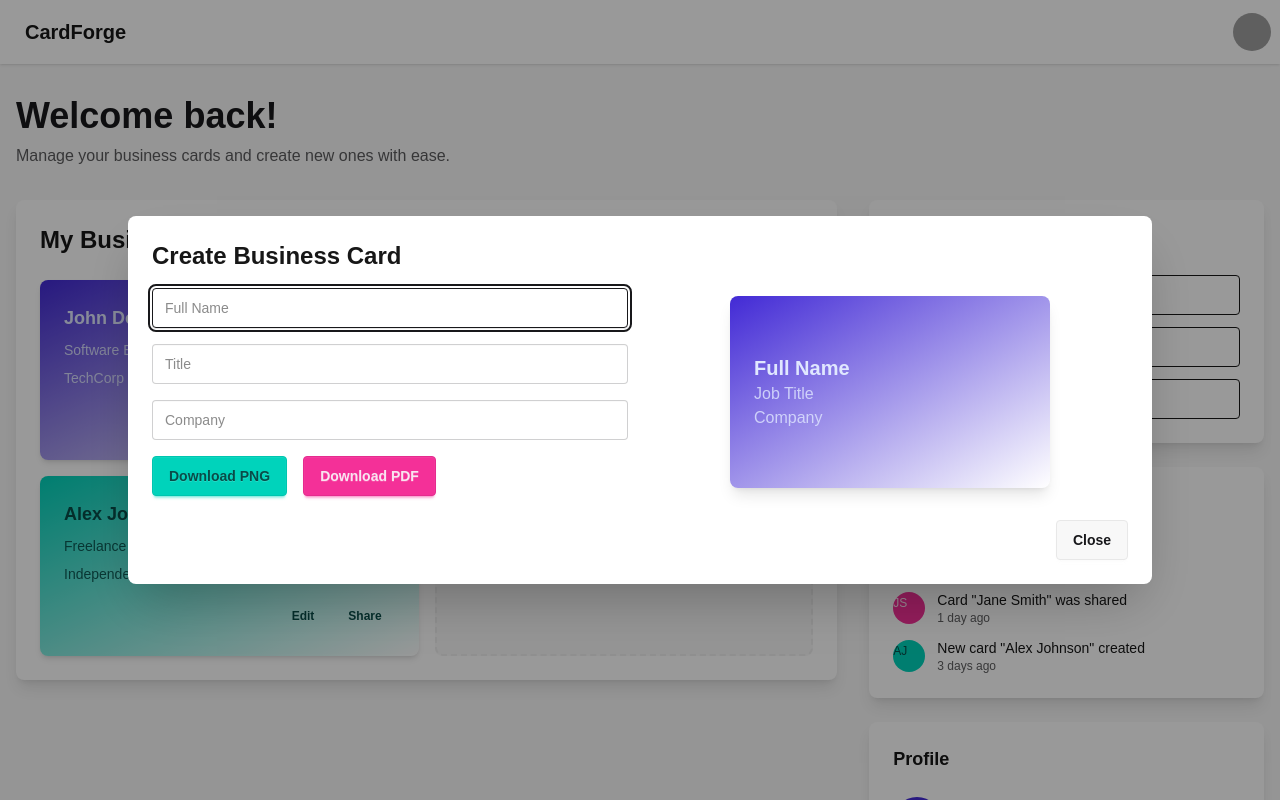
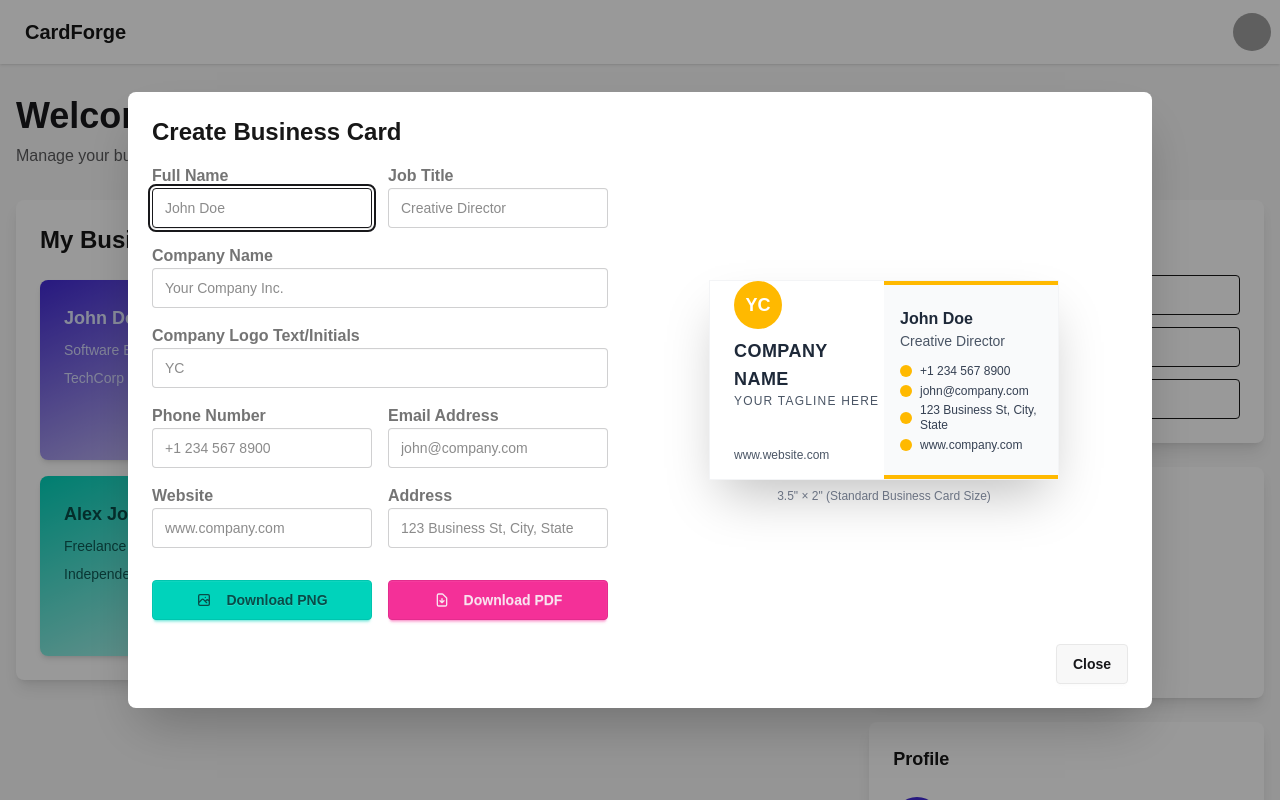
Before and after one commit to Jawamegamind/CardForge, a Next.js app in the folder card-forge/: page /dashboard in a window 1280 px wide. Both pictures are taken after a click on the button "New Card". Shown: the top 800 px of the page. Built offline with nearby package versions, Linux system fonts and the light colour scheme; no server answers; grey boxes are pictures that could not be loaded.

Commit message:
Created new base template for professional cards

```diff
--- a/card-forge/app/_components/createCardForm.tsx
+++ b/card-forge/app/_components/createCardForm.tsx
@@ -4,13 +4,42 @@ import { useRef, useState } from 'react'
 import html2canvas from 'html2canvas'
 import jsPDF from 'jspdf'
 
+interface CardData {
+  name: string
+  title: string
+  company: string
+  phone: string
+  email: string
+  website: string
+  address: string
+  logoText: string
+}
+
 export default function CreateCardForm() {
-  const [formData, setFormData] = useState({ name: '', title: '', company: '' })
+  const [formData, setFormData] = useState<CardData>({
+    name: '',
+    title: '',
+    company: '',
+    phone: '',
+    email: '',
+    website: '',
+    address: '',
+    logoText: ''
+  })
   const cardRef = useRef<HTMLDivElement>(null)
+
+  const handleInputChange = (field: keyof CardData, value: string) => {
+    setFormData({ ...formData, [field]: value })
+  }
 
   const handleDownloadImage = async () => {
     if (cardRef.current) {
-      const canvas = await html2canvas(cardRef.current)
+      const canvas = await html2canvas(cardRef.current, {
+        backgroundColor: '#ffffff',
+        scale: 3,
+        width: 350,
+        height: 200
+      })
       const link = document.createElement('a')
       link.download = 'business_card.png'
       link.href = canvas.toDataURL()
@@ -20,52 +49,230 @@ export default function CreateCardForm() {
 
   const handleDownloadPDF = async () => {
     if (cardRef.current) {
-      const canvas = await html2canvas(cardRef.current)
+      const canvas = await html2canvas(cardRef.current, {
+        backgroundColor: '#ffffff',
+        scale: 3,
+        width: 350,
+        height: 200
+      })
       const imgData = canvas.toDataURL('image/png')
-      const pdf = new jsPDF()
-      pdf.addImage(imgData, 'PNG', 10, 10, 190, 90)
+      const pdf = new jsPDF('landscape', 'mm', [89, 51]) // Standard business card size
+      pdf.addImage(imgData, 'PNG', 0, 0, 89, 51)
       pdf.save('business_card.pdf')
     }
   }
 
   return (
-    <div className="flex flex-col lg:flex-row gap-6">
+    <div className="flex flex-col lg:flex-row gap-8">
       {/* Form */}
       <div className="flex-1 space-y-4">
+        <div className="grid grid-cols-1 md:grid-cols-2 gap-4">
+          <div>
+            <label className="label">
+              <span className="label-text font-semibold">Full Name</span>
+            </label>
             <input
               className="input input-bordered w-full"
-          placeholder="Full Name"
+              placeholder="John Doe"
               value={formData.name}
-          onChange={(e) => setFormData({ ...formData, name: e.target.value })}
+              onChange={(e) => handleInputChange('name', e.target.value)}
             />
+          </div>
+
+          <div>
+            <label className="label">
+              <span className="label-text font-semibold">Job Title</span>
+            </label>
             <input
               className="input input-bordered w-full"
-          placeholder="Title"
+              placeholder="Creative Director"
               value={formData.title}
-          onChange={(e) => setFormData({ ...formData, title: e.target.value })}
+              onChange={(e) => handleInputChange('title', e.target.value)}
             />
+          </div>
+        </div>
+
+        <div>
+          <label className="label">
+            <span className="label-text font-semibold">Company Name</span>
+          </label>
           <input
             className="input input-bordered w-full"
-          placeholder="Company"
+            placeholder="Your Company Inc."
             value={formData.company}
-          onChange={(e) => setFormData({ ...formData, company: e.target.value })}
+            onChange={(e) => handleInputChange('company', e.target.value)}
           />
+        </div>
 
-        <div className="flex gap-4">
-          <button onClick={handleDownloadImage} className="btn btn-accent">Download PNG</button>
-          <button onClick={handleDownloadPDF} className="btn btn-secondary">Download PDF</button>
+        <div>
+          <label className="label">
+            <span className="label-text font-semibold">Company Logo Text/Initials</span>
+          </label>
+          <input
+            className="input input-bordered w-full"
+            placeholder="YC"
+            value={formData.logoText}
+            onChange={(e) => handleInputChange('logoText', e.target.value)}
+          />
+        </div>
+
+        <div className="grid grid-cols-1 md:grid-cols-2 gap-4">
+          <div>
+            <label className="label">
+              <span className="label-text font-semibold">Phone Number</span>
+            </label>
+            <input
+              className="input input-bordered w-full"
+              placeholder="+1 234 567 8900"
+              value={formData.phone}
+              onChange={(e) => handleInputChange('phone', e.target.value)}
+            />
+          </div>
+
+          <div>
+            <label className="label">
+              <span className="label-text font-semibold">Email Address</span>
+            </label>
+            <input
+              className="input input-bordered w-full"
+              placeholder="john@company.com"
+              value={formData.email}
+              onChange={(e) => handleInputChange('email', e.target.value)}
+            />
+          </div>
+        </div>
+
+        <div className="grid grid-cols-1 md:grid-cols-2 gap-4">
+          <div>
+            <label className="label">
+              <span className="label-text font-semibold">Website</span>
+            </label>
+            <input
+              className="input input-bordered w-full"
+              placeholder="www.company.com"
+              value={formData.website}
+              onChange={(e) => handleInputChange('website', e.target.value)}
+            />
+          </div>
+
+          <div>
+            <label className="label">
+              <span className="label-text font-semibold">Address</span>
+            </label>
+            <input
+              className="input input-bordered w-full"
+              placeholder="123 Business St, City, State"
+              value={formData.address}
+              onChange={(e) => handleInputChange('address', e.target.value)}
+            />
+          </div>
+        </div>
+
+        <div className="flex gap-4 pt-4">
+          <button onClick={handleDownloadImage} className="btn btn-accent flex-1">
+            <svg className="w-4 h-4 mr-2" fill="none" stroke="currentColor" viewBox="0 0 24 24">
+              <path strokeLinecap="round" strokeLinejoin="round" strokeWidth={2} d="M4 16l4.586-4.586a2 2 0 012.828 0L16 16m-2-2l1.586-1.586a2 2 0 012.828 0L20 14m-6-6h.01M6 20h12a2 2 0 002-2V6a2 2 0 00-2-2H6a2 2 0 00-2 2v12a2 2 0 002 2z" />
+            </svg>
+            Download PNG
+          </button>
+          <button onClick={handleDownloadPDF} className="btn btn-secondary flex-1">
+            <svg className="w-4 h-4 mr-2" fill="none" stroke="currentColor" viewBox="0 0 24 24">
+              <path strokeLinecap="round" strokeLinejoin="round" strokeWidth={2} d="M12 10v6m0 0l-3-3m3 3l3-3m2 8H7a2 2 0 01-2-2V5a2 2 0 012-2h5.586a1 1 0 01.707.293l5.414 5.414a1 1 0 01.293.707V19a2 2 0 01-2 2z" />
+            </svg>
+            Download PDF
+          </button>
         </div>
       </div>
 
       {/* Preview */}
-      <div className="flex-1 flex items-center justify-center">
+      <div className="flex-1 flex items-center justify-center p-4">
+        <div className="relative">
+          {/* Business Card */}
           <div
             ref={cardRef}
-          className="card bg-gradient-to-br from-primary to-primary-focus text-primary-content p-6 w-80 h-48 shadow-lg flex flex-col justify-center"
+            className="bg-white shadow-2xl border border-gray-100"
+            style={{
+              width: '350px',
+              height: '200px',
+              fontFamily: 'Arial, sans-serif'
+            }}
           >
-          <h2 className="text-xl font-bold">{formData.name || 'Full Name'}</h2>
-          <p className="opacity-80">{formData.title || 'Job Title'}</p>
-          <p className="opacity-80">{formData.company || 'Company'}</p>
+            {/* Front Side */}
+            <div className="w-full h-full flex relative overflow-hidden">
+              {/* Left Section - Company Info */}
+              <div className="w-1/2 bg-white flex flex-col justify-center pl-6 relative">
+                {/* Company Logo/Text */}
+                <div className="mb-4">
+                  <div className="inline-flex items-center justify-center w-12 h-12 bg-amber-400 rounded-full mb-2">
+                    <span className="text-white font-bold text-lg">
+                      {formData.logoText || 'YC'}
+                    </span>
+                  </div>
+                  <div>
+                    <h3 className="text-lg font-bold text-gray-800 tracking-wide">
+                      {formData.company || 'COMPANY NAME'}
+                    </h3>
+                    <p className="text-xs text-gray-600 tracking-widest">
+                      YOUR TAGLINE HERE
+                    </p>
+                  </div>
+                </div>
+
+                {/* Website */}
+                <div className="text-xs text-gray-600 mt-auto mb-4">
+                  {formData.website || 'www.website.com'}
+                </div>
+              </div>
+
+              {/* Right Section - Contact Info */}
+              <div className="w-1/2 bg-gray-50 flex flex-col justify-center px-4 relative">
+                {/* Top accent line */}
+                <div className="absolute top-0 left-0 w-full h-1 bg-amber-400"></div>
+
+                {/* Contact Information */}
+                <div className="space-y-2">
+                  <div className="mb-3">
+                    <h2 className="text-base font-bold text-gray-800">
+                      {formData.name || 'John Doe'}
+                    </h2>
+                    <p className="text-sm text-gray-600">
+                      {formData.title || 'Creative Director'}
+                    </p>
+                  </div>
+
+                  {/* Contact Details */}
+                  <div className="space-y-1 text-xs text-gray-700">
+                    <div className="flex items-center space-x-2">
+                      <div className="w-3 h-3 bg-amber-400 rounded-full flex-shrink-0"></div>
+                      <span>{formData.phone || '+1 234 567 8900'}</span>
+                    </div>
+                    <div className="flex items-center space-x-2">
+                      <div className="w-3 h-3 bg-amber-400 rounded-full flex-shrink-0"></div>
+                      <span>{formData.email || 'john@company.com'}</span>
+                    </div>
+                    <div className="flex items-center space-x-2">
+                      <div className="w-3 h-3 bg-amber-400 rounded-full flex-shrink-0"></div>
+                      <span className="text-xs leading-tight">
+                        {formData.address || '123 Business St, City, State'}
+                      </span>
+                    </div>
+                    <div className="flex items-center space-x-2">
+                      <div className="w-3 h-3 bg-amber-400 rounded-full flex-shrink-0"></div>
+                      <span>{formData.website || 'www.company.com'}</span>
+                    </div>
+                  </div>
+                </div>
+
+                {/* Bottom accent line */}
+                <div className="absolute bottom-0 left-0 w-full h-1 bg-amber-400"></div>
+              </div>
+            </div>
+          </div>
+
+          {/* Card Dimensions Label */}
+          <div className="text-center mt-2 text-xs text-gray-500">
+            3.5" × 2" (Standard Business Card Size)
+          </div>
         </div>
       </div>
     </div>
```
Also changed, not shown: card-forge/app/dashboard/page.tsx (+7 -14 lines). Lines whose indentation alone changed are shown as unchanged.
